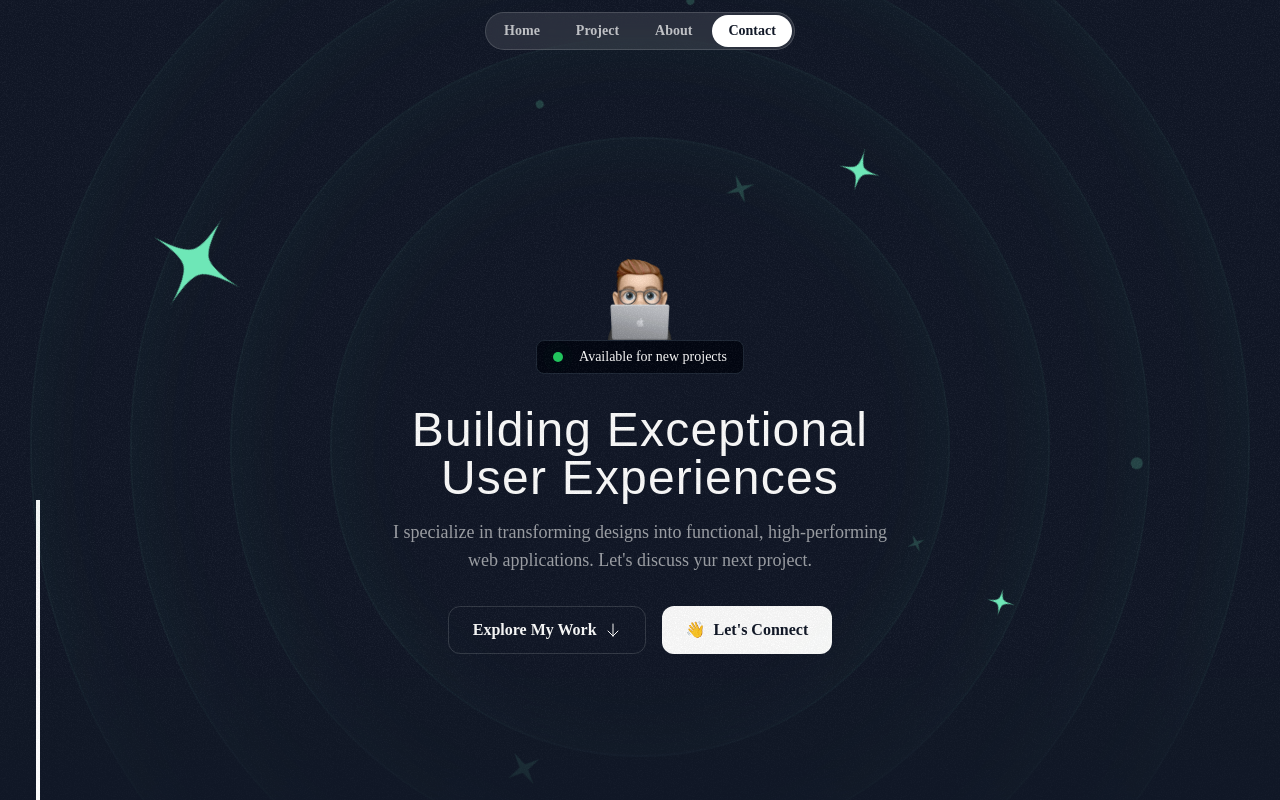
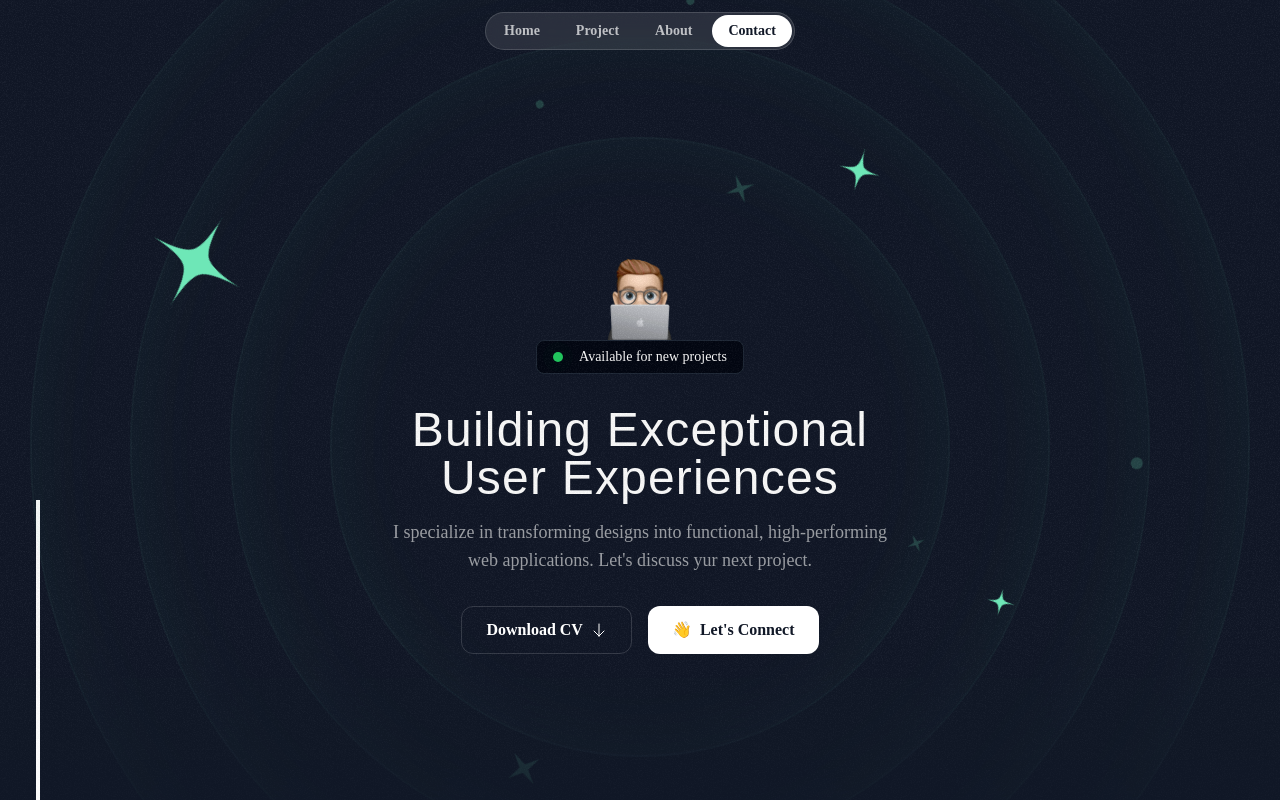
Before and after one commit to Estifanos58/Porfolio, a Next.js app: page / in a window 1280 px wide. Shown: the top 800 px of the page. Built offline with nearby package versions, Linux system fonts and the light colour scheme; a web font is replaced by a local one.

Commit message:
cv download added

```diff
--- a/src/app/page.tsx
+++ b/src/app/page.tsx
@@ -20,6 +20,8 @@ export default function Home() {
         <AboutSection />
         <ContactSection/>
         <Footer/>
+
+
     </div>
   );
 }
--- a/src/components/SideName.tsx
+++ b/src/components/SideName.tsx
@@ -2,7 +2,7 @@ import React from 'react'
 
 const SideName = () => {
   return (
-    <div className=" hidden md:flex absolute flex-col gap-10 items-center md:top-[600px] lg:top-[500px] lg:h-[500vh] md:h-[400vh] ">
+    <div className="hidden md:flex absolute flex-col gap-10 items-center md:top-[600px] lg:top-[500px] lg:h-[500vh] md:h-[400vh] ">
         <div className="border-white border-2 h-[400px]" style={{
         writingMode:'vertical-rl'
         }}></div>
--- a/src/sections/Hero.tsx
+++ b/src/sections/Hero.tsx
@@ -1,3 +1,4 @@
+
 import memojiImage from '../assets/images/memoji-computer.png';
 import ArrawDown from '../assets/icons/arrow-down.svg'
 import grainImage from '@/assets/images/grain.jpg'
@@ -5,6 +6,7 @@ import StarIcon from '@/assets/icons/star.svg';
 import SparkelIcon from '@/assets/icons/sparkle.svg'
 import Image from 'next/image';
 import HeroOrbit from '@/components/HeroOrbit';
+import Link from 'next/link';
 
 
 export const HeroSection = () => {
@@ -63,11 +65,15 @@ export const HeroSection = () => {
         I specialize in transforming designs into functional, high-performing web applications. Let's discuss yur next project.
       </p>
       </div>
-      <div className='flex flex-col items-center mt-8 gap-4 md:flex-row justify-center'>
-        <button className='inline-flex items-center gap-2 border border-white/15 px-6 h-12 rounded-xl'>
-          <span className='font-semibold'>Explore My Work</span>
-          <ArrawDown className='size-4'/>
-        </button>
+      <div className='flex flex-col items-center mt-8 gap-4 md:flex-row justify-center z-100 relative'>
+          <Link href="/Estifanos_Kebede.pdf" download={true}>
+            <button className='inline-flex items-center gap-2 border border-white/15 px-6 h-12 rounded-xl'>
+            <span className='font-semibold'>Download CV</span>
+            <ArrawDown className='size-4'/>
+            </button>
+          </Link>
+
+
         <button className='inline-flex items-center gap-2 border-white bg-white text-gray-900 h-12 px-6 rounded-xl'>
           <span>👋</span>
           <span className='font-semibold '>Let's Connect</span>
```
Also changed, not shown: 1 other file (tests, documents, lock files or other folders). Lines whose indentation alone changed are shown as unchanged.
